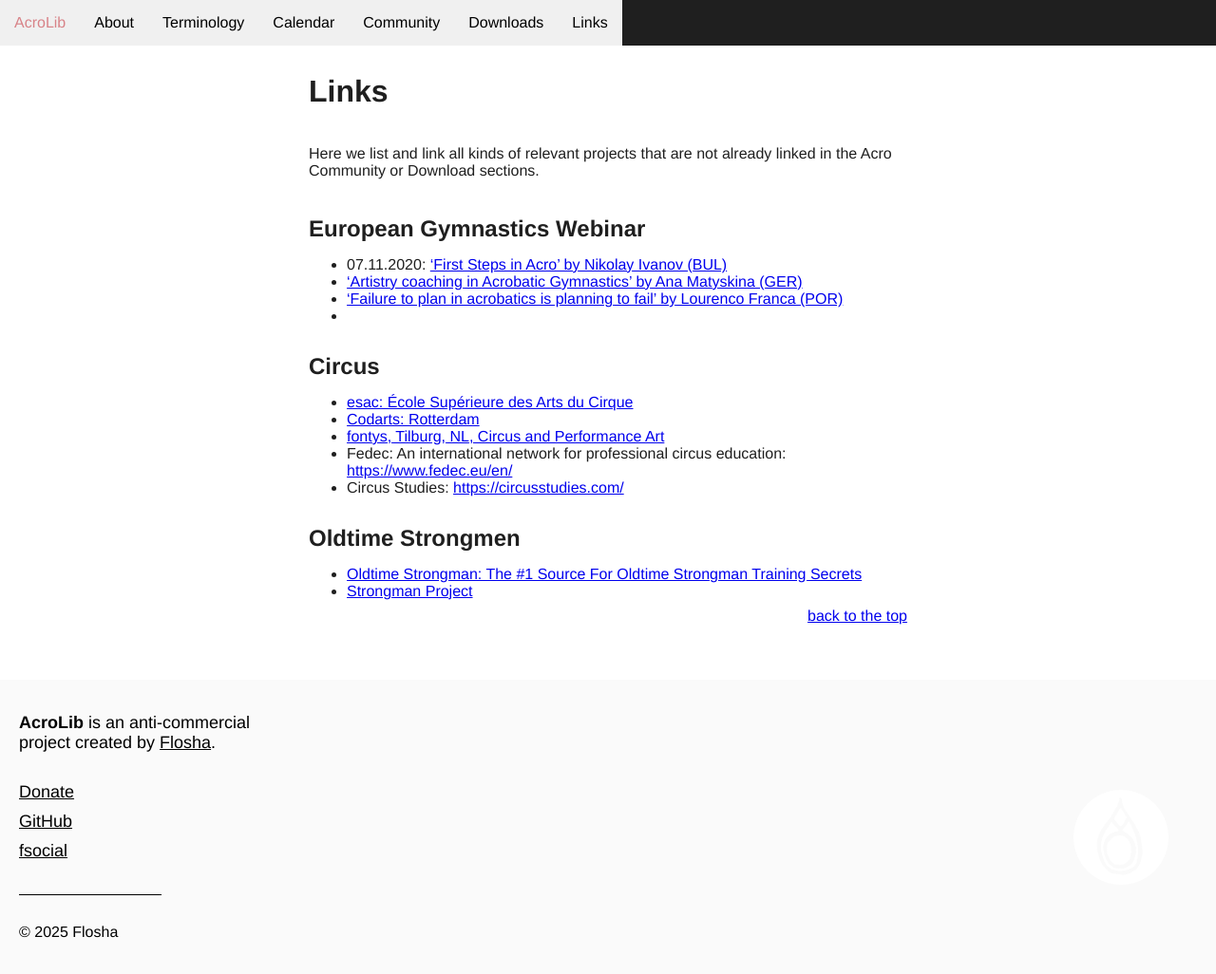
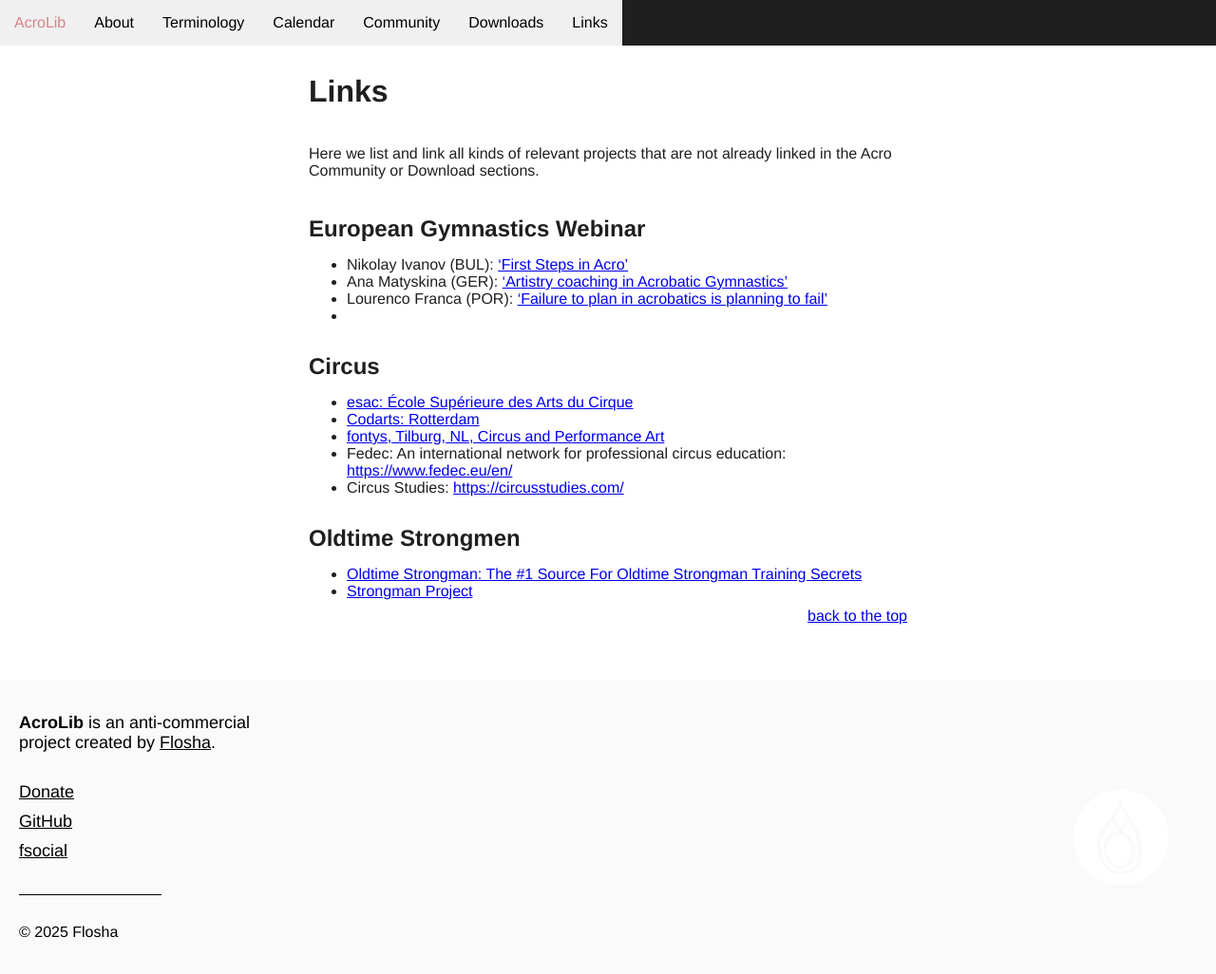
Before and after one commit to floshin/acrolib, a Jekyll site: the page built from links.md, in a window 1280 px wide. Shown: the whole page at 95% size. Built offline with Jekyll 4.4.1, drawn with Linux system fonts in a browser that asks for light colours; our own code applies the rules of GitHub Pages for plain Markdown files.

Commit message:
Update links.md

```diff
--- a/links.md
+++ b/links.md
@@ -5,9 +5,9 @@
 
 ## European Gymnastics Webinar
 
-* 07.11.2020: ['First Steps in Acro' by Nikolay Ivanov (BUL)](https://m.youtube.com/watch?v=gFUk0HWvqss&pp=ygURYWNyb2JhdGljIHdlYmluYXI%3D)
-* ['Artistry coaching in Acrobatic Gymnastics' by Ana Matyskina (GER)](https://m.youtube.com/watch?v=uJ1viDsStZw&pp=ygURYWNyb2JhdGljIHdlYmluYXI%3D)
-* ['Failure to plan in acrobatics is planning to fail' by Lourenco Franca (POR)](https://m.youtube.com/watch?v=BxHfE9OED_o&pp=ygURYWNyb2JhdGljIHdlYmluYXI%3D)
+* Nikolay Ivanov (BUL): ['First Steps in Acro'](https://m.youtube.com/watch?v=gFUk0HWvqss&pp=ygURYWNyb2JhdGljIHdlYmluYXI%3D)
+* Ana Matyskina (GER): ['Artistry coaching in Acrobatic Gymnastics'](https://m.youtube.com/watch?v=uJ1viDsStZw&pp=ygURYWNyb2JhdGljIHdlYmluYXI%3D)
+* Lourenco Franca (POR): ['Failure to plan in acrobatics is planning to fail'](https://m.youtube.com/watch?v=BxHfE9OED_o&pp=ygURYWNyb2JhdGljIHdlYmluYXI%3D)
 *
 
 
```
